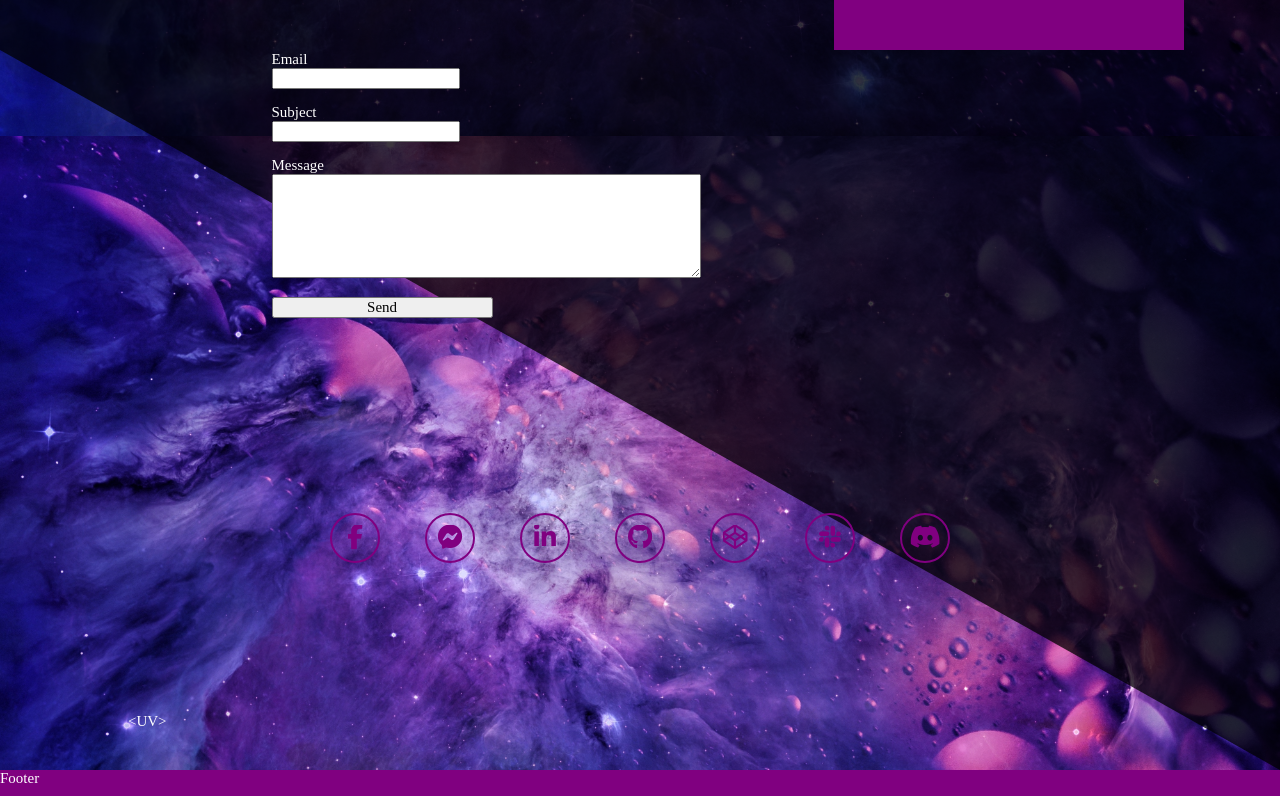
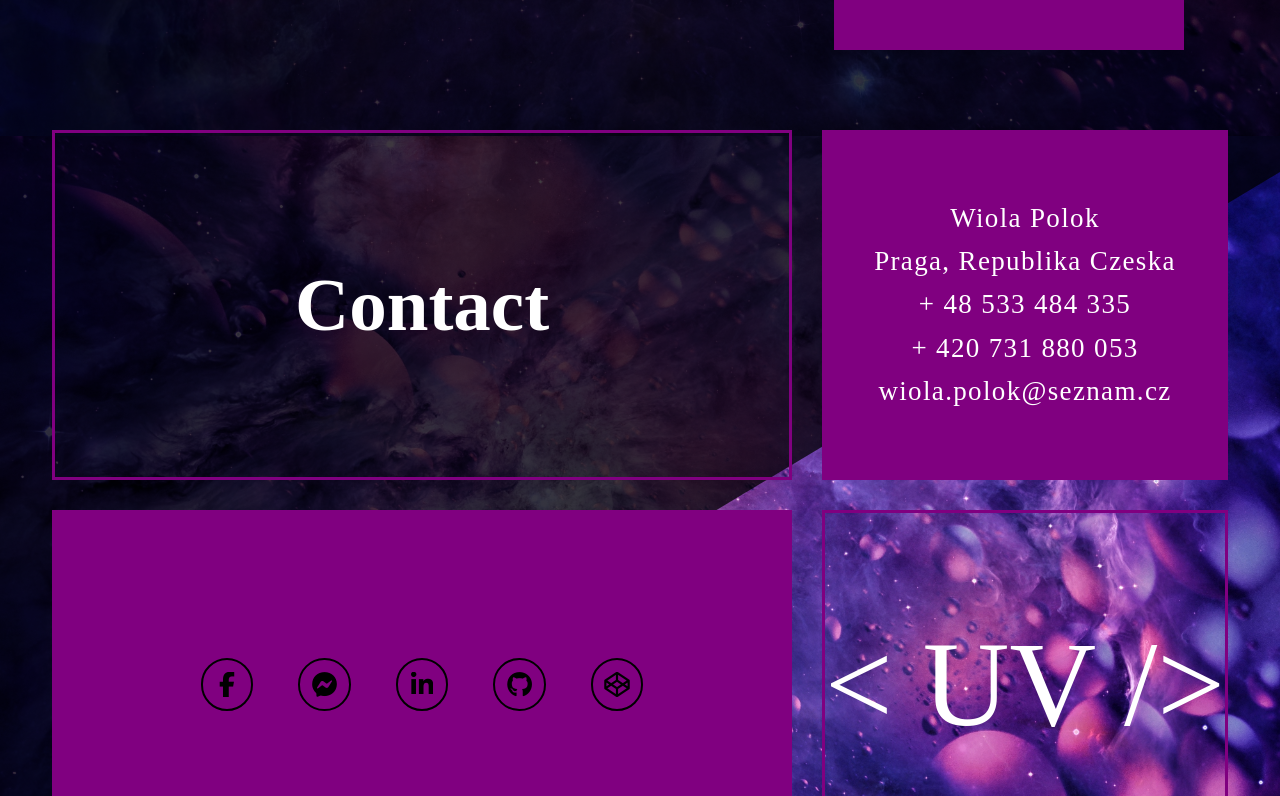
Before and after one commit to Wiolinek/home-page, a React (Create React App) app: page / in a window 1280 px wide. Shown: the part 5624-6420 px from the top of the page. Built offline with nearby package versions, Linux system fonts and the light colour scheme; a web font is replaced by a local one.

Commit message:
contact section style, grid fix & back add

```diff
--- a/src/layouts/Contact.js
+++ b/src/layouts/Contact.js
@@ -4,94 +4,88 @@ import styled from 'styled-components'
 
 const Contact = () => {
 
-  const logo = `<UV>`
+  const logo = `< UV />`
 
   return (
-    <ContactWrapper>
-      <div className="half-back"></div>
+    <ContactWrapper id="contact">
       <div className="contact-section__wrapper">
-        <article className="contact-section__address">
-          <div className="section-name">
+        <div className="contact-section__section-name">
           <h1>Contact</h1>
         </div>
-          <div className="address">
+        <div className="contact-section__address">
           <p>Wiola Polok</p>
           <p>Praga, Republika Czeska</p>
           <p>+ 48 533 484 335</p>
           <p>+ 420 731 880 053</p>
           <p>wiola.polok@seznam.cz</p>
         </div>
-        </article>
-        <article>
-          <form className="contact__form">
+        {/* <form className="contact__form">
             <label>Name<br/><input type="text" name="name" required></input></label>
             <label>Email<br/><input type="email" name="mail" required></input></label>
             <label>Subject<br/><input type="text" name="subject" required></input></label>
             <label>Message<br/><textarea name="message" rows="6" cols="50" required></textarea></label>
             <button className="btn contact__btn" type="submit">Send</button>
-          </form>
+        </form> */}
         <div className="contact-section__socials">
-            <div><i class="fab fa-facebook-f"></i></div>
-            <div><i class="fab fa-facebook-messenger"></i></div>
-            <div><i class="fab fa-linkedin-in"></i></div>
-            <div><i class="fab fa-github"></i></div>
-            <div><i class="fab fa-codepen"></i></div>
-            <div><i class="fab fa-slack"></i></div>
-            <div><i class="fab fa-discord"></i></div>
+          <a href="https://www.facebook.com/violinek123"><i class="fab fa-facebook-f"></i></a>
+          <a href="https://www.facebook.com/violinek123"><i class="fab fa-facebook-messenger"></i></a>
+          <a href="https://www.linkedin.com/in/wioleta-polok-44248917/"><i class="fab fa-linkedin-in"></i></a>
+          <a href="https://github.com/Wiolinek"><i class="fab fa-github"></i></a>
+          <a href="https://codepen.io/wiola-p"><i class="fab fa-codepen"></i></a>
+          {/* <a href="https://www.facebook.com/violinek123"><i class="fab fa-slack"></i></a> */}
+          {/* <a href="https://www.facebook.com/violinek123"><i class="fab fa-discord"></i></a> */}
         </div>
-        </article>
-        <p>{logo}</p>
+        <p className="contact-section__logo">{logo}</p>
+        <div className="half-back"></div>
       </div>
+
     </ContactWrapper>
   );
 }
 
 const ContactWrapper = styled.section`
-  /* background-color: black; */
-  /* height: 50vh; */
   color: white;
-  /* display: flex;
-  flex-direction: column; */
-  /* padding: 10vh 10vw; */
+  padding: 10vh 1vw;
   position: relative;
   .half-back {
       width: 0;
       height: 0;
-      border-top: 90vh solid rgba(0, 0, 0, .75);
-      border-left: 100vw solid transparent;
+      border-top: 120vh solid rgba(0, 0, 0, .75);
+      border-right: 125vw solid transparent;
+      position: absolute;
+      bottom: 0;
+      left: 0;
   }
   .contact-section__wrapper {
-    width: 80%;
-    position: absolute;
-    bottom: 5vh;
-    left: 10vw;
-
-  }
-    article {
-      /* background-color: green; */
     display: grid;
-      grid-template-columns: repeat(auto-fill, 737px);
+    grid-template-columns: repeat(auto-fill, minmax(737px, 740px));
+    grid-template-rows: repeat(auto-fill, minmax(350px, 1fr));
     grid-auto-rows: 350px;
-      /* align-items: center; */
     justify-content: center;
     grid-gap: 2em;
-      /* padding: 10vh 1vw; */
-      .section-name {
+    margin: 0 auto;
+    z-index: 2;
+  }
+    .contact-section__section-name {
       border: 3px solid purple;
       display: flex;
       justify-content: center;
       align-items: center;
+      grid-column: 1 / 2;
+      z-index: 2;
       h1 {
         font-size: 5em;
       }
     }
-      .address {
+    .contact-section__address {
       border: 3px solid purple;
       background-color: purple;
       display: flex;
       flex-direction: column;
       justify-content: center;
       align-items: center;
+      grid-column: 2 / 3;
+      z-index: 2;
       p {
         font-size: 1.8em;
         line-height: 1.5em;
@@ -99,35 +93,36 @@ const ContactWrapper = styled.section`
         padding: .05em;
       }
     }
-      form {
+  .contact-section__socials {
+    background-color: purple;
     display: flex;
-        flex-direction: column;
-        justify-content: space-evenly;
-        align-items: flex-start;
-        button {
-          width: 30%;
+    align-items: center;
+    justify-content: center;
+    z-index: 2;
+    a {
+      display: flex;
+      align-items: center;
+      justify-content: center;
+      border: 2px solid black;
+      height: 3.5rem;
+      width: 3.5rem;
+      border-radius: 50%;
+      margin: .5em 1.5em;
+      text-decoration: none;
+      i {
+        color: black;
+        font-size: 1.7rem;
       }
     }
   }
-    .contact-section__socials {
-      /* background-color: red; */
+  .contact-section__logo {
     display: flex;
     align-items: center;
     justify-content: center;
-      div {
-        display: flex;
-        align-items: center;
-        justify-content: center;
-        border: 2px solid purple;
-        height: 50px;
-        width: 50px;
-        border-radius: 50%;
-        margin: .5em 1.5em;
-        i {
-          color: purple;
-          font-size: 25px;
-        }
-      }
+    font-size: 8rem;
+    color: white;
+    border: 3px solid purple;
+    z-index: 2;
   }
 `
 
```
Lines whose indentation alone changed are shown as unchanged.
